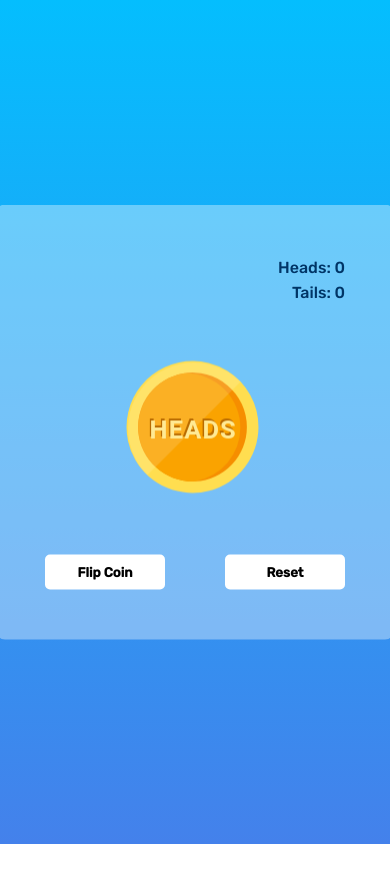
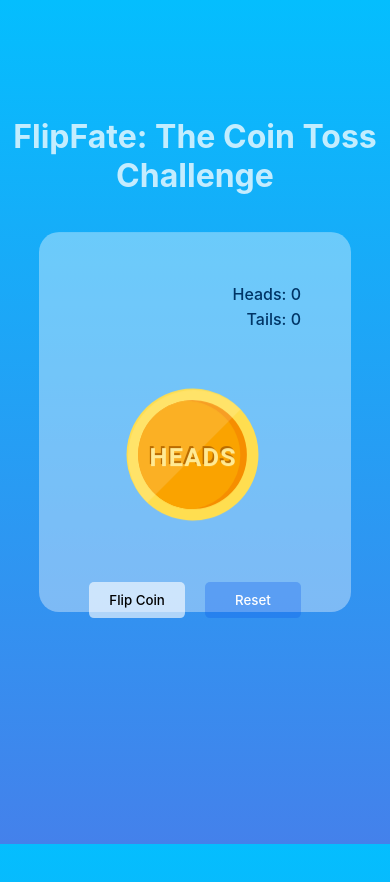
Before and after one commit to AbhishekD66/flip-a-coin, a plain HTML site: page index.html in a window 390 px wide. Before the commit the page ends 844 px from the top, so only its background shows below. Drawn offline with Linux system fonts and the light colour scheme.

Commit message:
Responsiveness

```diff
--- a/index.html
+++ b/index.html
@@ -9,6 +9,7 @@
     <link rel="stylesheet" href="style.css">
 </head>
 <body>
+    <h1>FlipFate: The Coin Toss Challenge</h1>
     <div class="container">
         <div class="stats">
             <p id="heads-count">Heads: 0</p>
--- a/style.css
+++ b/style.css
@@ -2,7 +2,7 @@
     padding: 0;
     margin: 0;
     box-sizing: border-box;
-    font-family: "Rubik", sans-serif;
+    font-family: -apple-system, BlinkMacSystemFont, 'Segoe UI', Roboto, Oxygen, Ubuntu, Cantarell, 'Open Sans', 'Helvetica Neue', sans-serif;
 }
 
 body,
@@ -17,6 +17,12 @@ body {
     background-size: cover; */
     background-image: linear-gradient(to top, #4481eb 0%, #04befe 100%);}
 
+    body h1{
+        text-align: center;
+        margin-top: 1rem;
+        font-size: 2rem;
+        color: #ffffffc0;
+    }
 
 .container {
     /* background-image: linear-gradient(to top, #5f72bd 0%, #9b23ea 100%);
@@ -92,7 +98,9 @@ body {
 
 .buttons {
     display: flex;
-    justify-content: space-between;
+    justify-content: center;
+    gap: 5vw;
+
 }
 
 button {
@@ -104,10 +112,10 @@ button {
 }
 
 #flip-button {
-    background-color: #fff;
+    background-color: #ffffff9d;
     color: #000;
     border: none;
-    font-weight: 700;
+    font-weight: 500;
     /* box-shadow: 2px 2px 10px #39c1ea; */
     text-decoration: none;
 }
@@ -123,11 +131,11 @@ button {
 }
 
 #reset-button {
-    background-color: #fff;
+    background-color: #0e5fec4f;
     /* border-color: #ff0303; */
     border: none;
-    font-weight: 700;
-    color: #000;
+    font-weight: 500;
+    color: #fff;
     /* box-shadow: 2px 2px 10px #39c1ea; */
 }
 
@@ -136,3 +144,16 @@ button {
     scale: 1.1;
     transition: all 0.3s ease-in-out;
 }
+
+
+@media screen and (max-width: 600px) {
+
+    body h1{
+        margin-top: 30%;
+    }
+    .container{
+        height: 45%;
+        width: 80%;
+        border-radius: 20px;
+    }
+}
```
